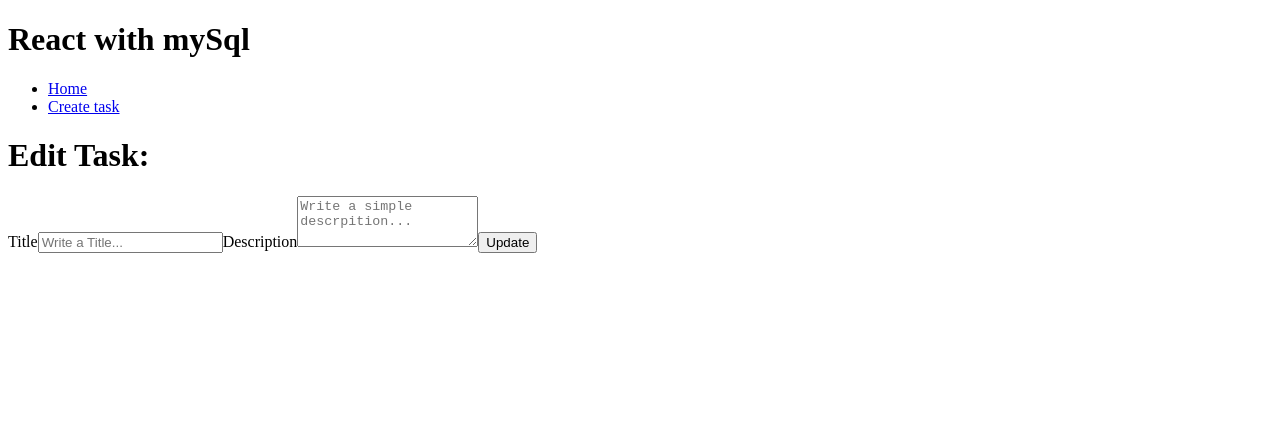
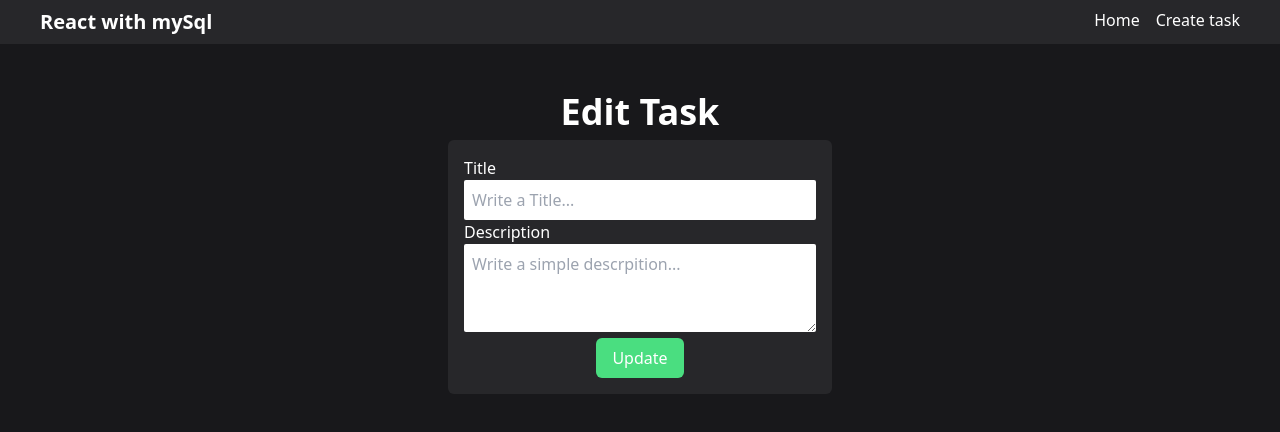
Before and after one commit to HernanBts/MERN-stack, a React (Vite) app in the folder client/: page /edit/1 in a window 1280 px wide. Shown: the top 432 px of the page. Built offline with nearby package versions, Linux system fonts and the light colour scheme; no server answers.

Commit message:
apply Tailwindcss

```diff
--- a/client/package.json
+++ b/client/package.json
@@ -19,6 +19,9 @@
     "@types/react": "^18.0.15",
     "@types/react-dom": "^18.0.6",
     "@vitejs/plugin-react": "^2.0.0",
+    "autoprefixer": "^10.4.8",
+    "postcss": "^8.4.14",
+    "tailwindcss": "^3.1.7",
     "vite": "^3.0.0"
   }
 }
--- /dev/null
+++ b/client/postcss.config.cjs
@@ -0,0 +1,6 @@
+module.exports = {
+  plugins: {
+    tailwindcss: {},
+    autoprefixer: {},
+  },
+}
--- a/client/src/App.jsx
+++ b/client/src/App.jsx
@@ -7,8 +7,10 @@
 
 function App() {
   return (
+    <div className='bg-zinc-900 h-screen'>
+      <Navbar />
+      <div className="container p-10 text-start">
         <TaskContextProvider>
-      <Navbar />
           <Routes>
             <Route path="/" element={<TasksPage />} />
             <Route path="/create" element={<TaskForm />} />
@@ -16,6 +18,8 @@
             <Route path="*" element={<NotFoundPage />} />
           </Routes>
         </TaskContextProvider>
+      </div>
+    </div>
   );
 }
 
--- a/client/src/components/Navbar.jsx
+++ b/client/src/components/Navbar.jsx
@@ -2,9 +2,9 @@
 
 function Navbar() {
     return (
-        <div>
-            <h1>React with mySql</h1>
-            <ul>
+        <div className='bg-zinc-800 flex justify-between px-10 py-2'>
+            <Link to="/" className='text-xl text-white font-bold'>React with mySql</Link>
+            <ul className='flex text-center gap-4 text-white'>
                 <li>
                     <Link to="/">Home</Link>
                 </li>
--- a/client/src/components/TaskCard.jsx
+++ b/client/src/components/TaskCard.jsx
@@ -10,14 +10,19 @@
     };
 
     return (
-      <div>
-        <h2>{task.title}</h2>
-        <p>{task.description}</p>
-        <span>{task.done ? "✔️" : "❌"}</span>
-        <span>{task.createdAt}</span>
-        <button onClick={() => deleteTask(task.id)}>delete</button>
-        <button onClick={() => navigate(`/edit/${task.id}`)}>edit</button>
-        <button onClick={() => handleDone(task.done)}>change done</button>
+      <div className='bg-zinc-800 rounded-md p-4 text-white'>
+        <header className='flex justify-between'>
+          <h2 className='text-xl font-bold'>{task.title}</h2>
+          <button onClick={() => handleDone(task.done)}>{task.done ? "✅" : "❌"}</button>
+        </header>
+        <p className='text-xs'>{task.description}</p>
+        <footer className='flex justify-between'>
+          <span>{task.createdAt}</span>
+          <div className='flex gap-x-1 flex'>
+            <button className='bg-red-400 px-2 py-1 rounded-md' onClick={() => deleteTask(task.id)}>🗑️</button>
+            <button className='bg-yellow-400 px-2 py-1 rounded-md' onClick={() => navigate(`/edit/${task.id}`)}>📝</button>
+          </div>
+        </footer>
       </div>
     )
 }
--- a/client/src/index.css
+++ b/client/src/index.css
@@ -0,0 +1,3 @@
+@tailwind base;
+@tailwind components;
+@tailwind utilities;
--- a/client/src/pages/TaskForm.jsx
+++ b/client/src/pages/TaskForm.jsx
@@ -28,7 +28,7 @@
 
   return (
     <div>
-      <h1> { params.id ? "Edit Task:" : "Create Task:" } </h1>
+      <h1 className="text-center text-white font-bold text-4xl p-2"> { params.id ? "Edit Task" : "Create Task" } </h1>
       <Formik
         initialValues={task}
         enableReinitialize={true}
@@ -47,24 +47,27 @@
         }}
       >
         {({ handleChange, handleSubmit, values, isSubmitting })=> (
-          <Form onSubmit={handleSubmit}>
-            <label>Title</label>
+          <Form onSubmit={handleSubmit} className="bg-zinc-800 rounded-md p-4 text-whitebg-zinc-800 rounded-md py-4 text-white
+            max-w-sm rounded-md mx-auto">
+            <label className="block">Title</label>
             <input
               type="text"
               name="title"
+              className="px-2 py-2 rounded-sm w-full text-black"
               placeholder="Write a Title..."
               onChange={handleChange}
               value={values.title}
             />
-            <label>Description</label>
+            <label className="block">Description</label>
             <textarea
               name="description"
               rows="3"
+              className="px-2 py-2 rounded-sm w-full text-black"
               placeholder="Write a simple descrpition..."
               onChange={handleChange}
               value={values.description}
             />
-            <button type="submit" disabled={isSubmitting}>
+            <button className='bg-green-400 px-4 py-2 rounded-md flex mx-auto' type="submit" disabled={isSubmitting}>
               { params.id ? "Update" : isSubmitting ? "Saving..." : "Save" }
             </button>
           </Form>
--- a/client/src/pages/TasksPage.jsx
+++ b/client/src/pages/TasksPage.jsx
@@ -16,8 +16,10 @@
 
     return (
         <div>
-            <h1>My Tasks</h1>
-            {renderTasks()}
+            <h1 className="text-4xl text-white font-bold text-center py-4">My Tasks</h1>
+            <div className="grid grid-cols-3 gap-2">
+                {renderTasks()}
+            </div>
         </div>
     )
 }
--- /dev/null
+++ b/client/tailwind.config.cjs
@@ -0,0 +1,11 @@
+/** @type {import('tailwindcss').Config} */
+module.exports = {
+  content: [
+    "./index.html",
+    "./src/**/*.{vue,js,ts,jsx,tsx}",
+  ],
+  theme: {
+    extend: {},
+  },
+  plugins: [],
+}
```
Also changed, not shown: 1 other file (tests, documents, lock files or other folders). Lines whose indentation alone changed are shown as unchanged.
